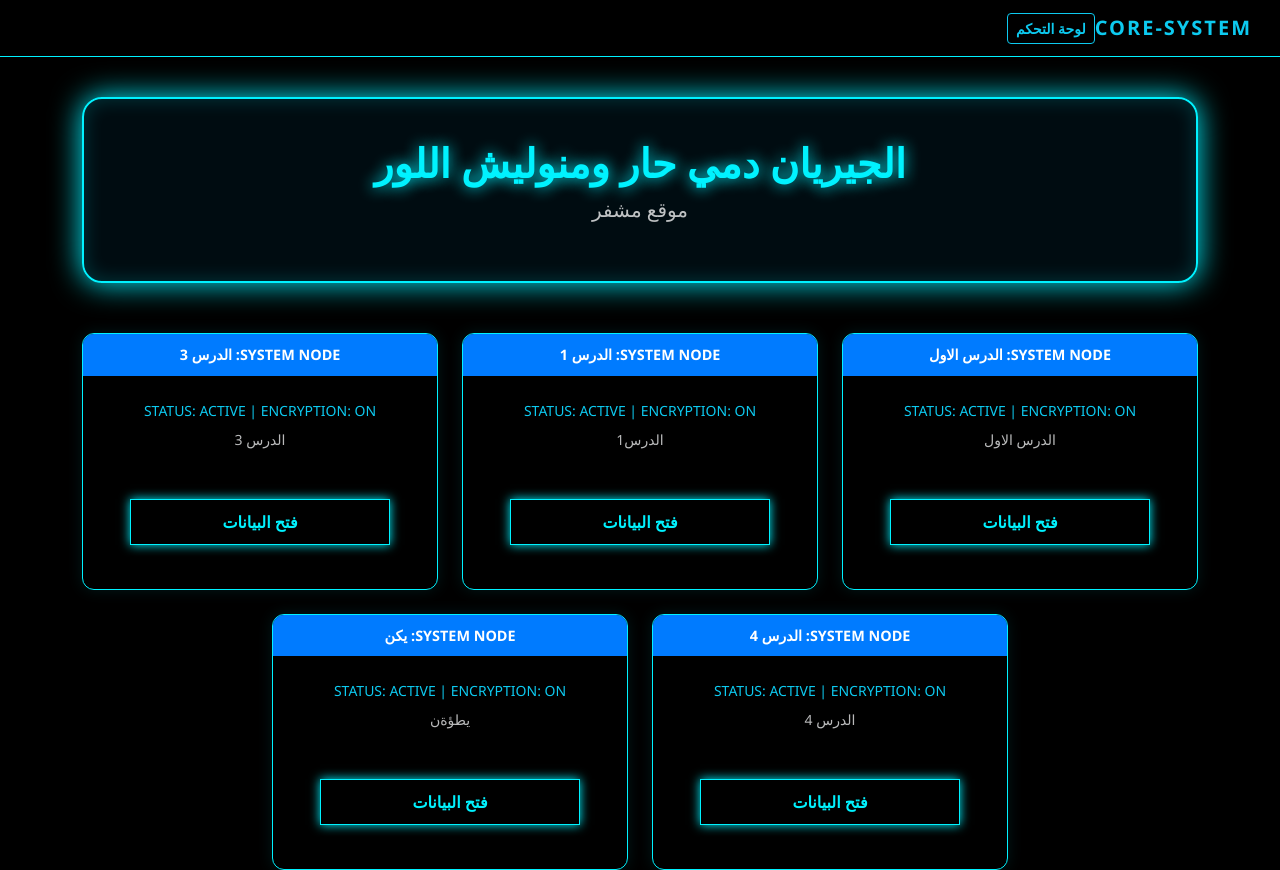
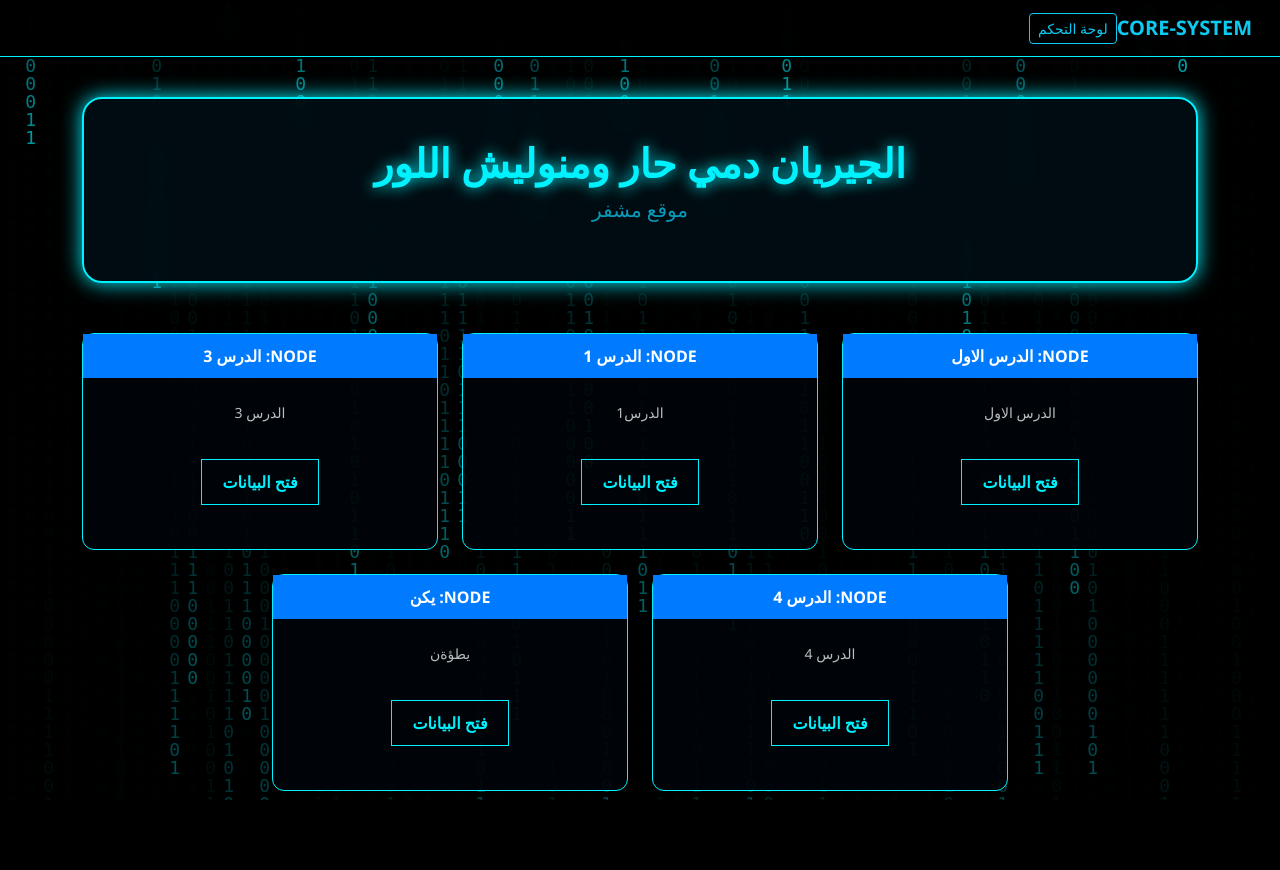
Before and after one commit to mohkori50-droid/-, a Django app: page / in a window 1280 px wide. After the commit the page ends 800 px from the top, so only its background shows below. Run offline with Django 5.2, Linux system fonts and the light colour scheme; data comes from the database, SQL or seed files in the repository.

```diff
--- a/templates/course_list.html
+++ b/templates/course_list.html
@@ -12,42 +12,43 @@
         }
 
         body {
-            background-color: #000;
+            background-color: #000; /* الأساس أسود */
             color: white;
             font-family: 'Segoe UI', sans-serif;
             margin: 0;
             overflow-x: hidden;
         }
 
+        /* حاوية الماتريكس - تأكدنا أنها في الخلفية تماماً */
         #matrix-canvas {
             position: fixed;
             top: 0;
             left: 0;
             width: 100%;
             height: 100%;
-            z-index: -2;
-            opacity: 0.8; /* زدت الشفافية قليلاً لتظهر الأرقام بوضوح */
+            z-index: -1; /* خلف المحتوى */
         }
 
+        /* طبقة تظليل خفيفة لضمان قراءة النصوص */
         .overlay {
             position: fixed;
             top: 0; left: 0; width: 100%; height: 100%;
-            background: radial-gradient(circle, transparent 20%, black 120%);
-            z-index: -1;
+            background: linear-gradient(180deg, rgba(0,0,0,0.3) 0%, rgba(0,0,0,0.7) 100%);
+            z-index: 0;
+            pointer-events: none; /* لا تعيق الضغط على الأزرار */
         }
 
         .navbar {
-            background: rgba(0, 0, 0, 0.8) !important;
+            background: rgba(0, 0, 0, 0.9) !important;
             border-bottom: 1px solid var(--neon);
             backdrop-filter: blur(10px);
-            position: sticky;
-            top: 0;
             z-index: 1000;
         }
 
         .container {
+            position: relative;
+            z-index: 10; /* فوق الماتريكس */
             padding-top: 40px;
-            perspective: 1200px;
         }
 
         .header-panel {
@@ -56,8 +57,8 @@
             border-radius: 20px;
             padding: 40px;
             text-align: center;
-            box-shadow: 0 0 30px var(--neon), inset 0 0 20px rgba(0, 242, 255, 0.2);
-            backdrop-filter: blur(15px);
+            box-shadow: 0 0 20px var(--neon);
+            backdrop-filter: blur(10px);
             margin-bottom: 50px;
         }
 
@@ -65,23 +66,20 @@
             color: var(--neon);
             text-shadow: 0 0 15px var(--neon);
             font-weight: 900;
-            font-size: clamp(1.5rem, 5vw, 2.5rem); /* تصغير الحجم قليلاً ليتناسب مع الجملة الطويلة */
+            font-size: clamp(1.5rem, 5vw, 2.5rem);
         }
 
         .cyber-card {
-            background: rgba(0, 0, 0, 0.9);
+            background: rgba(0, 5, 10, 0.9);
             border: 1px solid var(--neon);
             border-radius: 12px;
-            padding: 0;
-            transition: 0.5s;
-            overflow: hidden;
+            transition: 0.4s;
             height: 100%;
-            box-shadow: 0 0 15px rgba(0, 242, 255, 0.1);
         }
 
         .cyber-card:hover {
-            transform: translateY(-15px) scale(1.02);
-            box-shadow: 0 0 40px var(--neon);
+            transform: translateY(-10px);
+            box-shadow: 0 0 30px var(--neon);
         }
 
         .card-header-cyan {
@@ -90,66 +88,56 @@
             padding: 10px;
             font-weight: bold;
             text-align: center;
-            font-size: 0.9rem;
         }
 
         .btn-action {
             background: transparent;
             color: var(--neon);
             border: 1px solid var(--neon);
-            padding: 10px;
-            width: 85%;
-            margin: 20px auto;
-            display: block;
+            padding: 10px 20px;
             text-decoration: none;
+            display: inline-block;
+            margin: 20px 0;
+            font-weight: bold;
             transition: 0.3s;
-            box-shadow: 0 0 10px var(--neon);
-            text-align: center;
-            font-weight: bold;
         }
 
         .btn-action:hover {
             background: var(--neon);
-            color: black;
-            box-shadow: 0 0 25px var(--neon);
+            color: #000;
         }
     </style>
 </head>
 <body>
 
-<nav class="navbar navbar-expand-lg">
+<canvas id="matrix-canvas"></canvas>
+<div class="overlay"></div>
+
+<nav class="navbar navbar-expand-lg navbar-dark">
     <div class="container-fluid">
-        <a class="navbar-brand text-info fw-bold" href="/" style="letter-spacing: 2px;">CORE-SYSTEM</a>
-        <div class="ms-auto d-flex align-items-center">
-             <a href="/admin/" class="btn btn-outline-info btn-sm fw-bold">لوحة التحكم</a>
+        <a class="navbar-brand text-info fw-bold" href="#">CORE-SYSTEM</a>
+        <div class="ms-auto">
+            <a href="/admin/" class="btn btn-outline-info btn-sm">لوحة التحكم</a>
         </div>
     </div>
 </nav>
 
-<canvas id="matrix-canvas"></canvas>
-<div class="overlay"></div>
-
 <div class="container">
     <div class="header-panel">
         <h1 class="neon-title">الجيريان دمي حار ومنوليش اللور</h1>
-        <p class="fs-5 opacity-75">موقع مشفر</p>
+        <p class="fs-5 opacity-75 text-info">موقع مشفر</p>
     </div>
 
     <div class="row g-4 justify-content-center">
         {% for course in courses %}
         <div class="col-md-6 col-lg-4">
             <div class="cyber-card">
-                <div class="card-header-cyan">SYSTEM NODE: {{ course.title }}</div>
+                <div class="card-header-cyan">NODE: {{ course.title }}</div>
                 <div class="p-4 text-center">
-                    <p class="small text-info mb-2">STATUS: ACTIVE | ENCRYPTION: ON</p>
-                    <p class="text-light opacity-75 small" style="height: 50px; overflow: hidden;">{{ course.description|truncatechars:80 }}</p>
+                    <p class="text-light opacity-75 small">{{ course.description|truncatechars:100 }}</p>
                     <a href="{% url 'video_detail' course.id %}" class="btn-action">فتح البيانات</a>
                 </div>
             </div>
-        </div>
-        {% empty %}
-        <div class="text-center mt-5">
-            <h3 class="text-warning">لا توجد بيانات متاحة حالياً. أضف دورة من لوحة التحكم.</h3>
         </div>
         {% endfor %}
     </div>
@@ -159,39 +147,53 @@
     const canvas = document.getElementById('matrix-canvas');
     const ctx = canvas.getContext('2d');
 
-    canvas.width = window.innerWidth;
-    canvas.height = window.innerHeight;
+    // تحديد أبعاد الكانفاس بملء الشاشة
+    function resizeCanvas() {
+        canvas.width = window.innerWidth;
+        canvas.height = window.innerHeight;
+    }
+    resizeCanvas();
+    window.addEventListener('resize', resizeCanvas);
 
-    // تم تعديل الأحرف لتكون 0 و 1 فقط
-    const characters = "01";
-    const fontSize = 16;
-    const columns = canvas.width / fontSize;
+    // الأرقام التي ستسقط
+    const binary = "01";
+    const fontSize = 18;
+    const columns = Math.floor(canvas.width / fontSize);
     const drops = [];
 
-    // تهيئة مصفوفة السقوط
+    // إعطاء كل عمود نقطة بداية عشوائية خارج الشاشة
     for (let i = 0; i < columns; i++) {
-        drops[i] = Math.random() * -100; // جعل البداية عشوائية لجمالية أكبر
+        drops[i] = Math.random() * -100;
     }
 
     function draw() {
-        // خلفية شبه شفافة لخلق تأثير التلاشي (Tail)
-        ctx.fillStyle = 'rgba(0, 0, 0, 0.05)';
+        // طبقة شفافة جداً لخلق تأثير "ذيل" للأرقام
+        ctx.fillStyle = "rgba(0, 0, 0, 0.1)";
         ctx.fillRect(0, 0, canvas.width, canvas.height);
 
-        ctx.fillStyle = '#00f2ff'; // لون النيون
-        ctx.font = fontSize + 'px monospace';
+        // لون الأرقام (النيون الأزرق)
+        ctx.fillStyle = "#00f2ff";
+        ctx.font = fontSize + "px monospace";
 
         for (let i = 0; i < drops.length; i++) {
             // اختيار عشوائي بين 0 و 1
-            const text = characters.charAt(Math.floor(Math.random() * characters.length));
+            const text = binary.charAt(Math.floor(Math.random() * binary.length));
+
+            // رسم الرقم
             ctx.fillText(text, i * fontSize, drops[i] * fontSize);
 
-            // إعادة السطر للأعلى بعد وصوله للقاع بشكل عشوائي
+            // إذا وصل الرقم للقاع، يعود للأعلى باحتمالية معينة
             if (drops[i] * fontSize > canvas.height && Math.random() > 0.975) {
                 drops[i] = 0;
             }
+
             drops[i]++;
         }
     }
 
-    window.addEventListener('resize',
+    // تشغيل الأنيميشن بسرعة 30 إطار في الثانية
+    setInterval(draw, 33);
+</script>
+
+</body>
+</html>
```
Also changed, not shown: templates/video_detail.html (+210 -22 lines).
